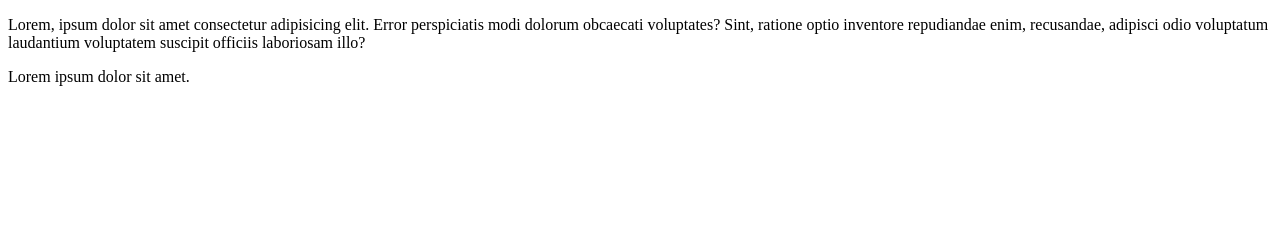
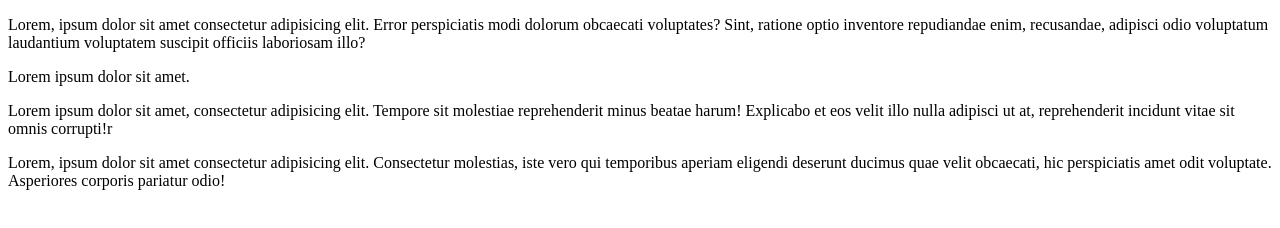
Before and after one commit to RAR-Jesus/pruebaRepo, a plain HTML site: page clase uno/index.html in a window 1280 px wide. Drawn offline with Linux system fonts and the light colour scheme.

Commit message:
segundo cambio a section

```diff
--- a/clase uno/index.html
+++ b/clase uno/index.html
@@ -23,6 +23,10 @@
         <article>
             <section>
 
+                <p>Lorem ipsum dolor sit amet, consectetur adipisicing elit. Tempore sit molestiae reprehenderit minus beatae harum! Explicabo et eos velit illo nulla adipisci ut at, reprehenderit incidunt vitae sit omnis corrupti!r</p>
+
+                <p>Lorem, ipsum dolor sit amet consectetur adipisicing elit. Consectetur molestias, iste vero qui temporibus aperiam eligendi deserunt ducimus quae velit obcaecati, hic perspiciatis amet odit voluptate. Asperiores corporis pariatur odio!</p>
+
             </section>
 
 
```
